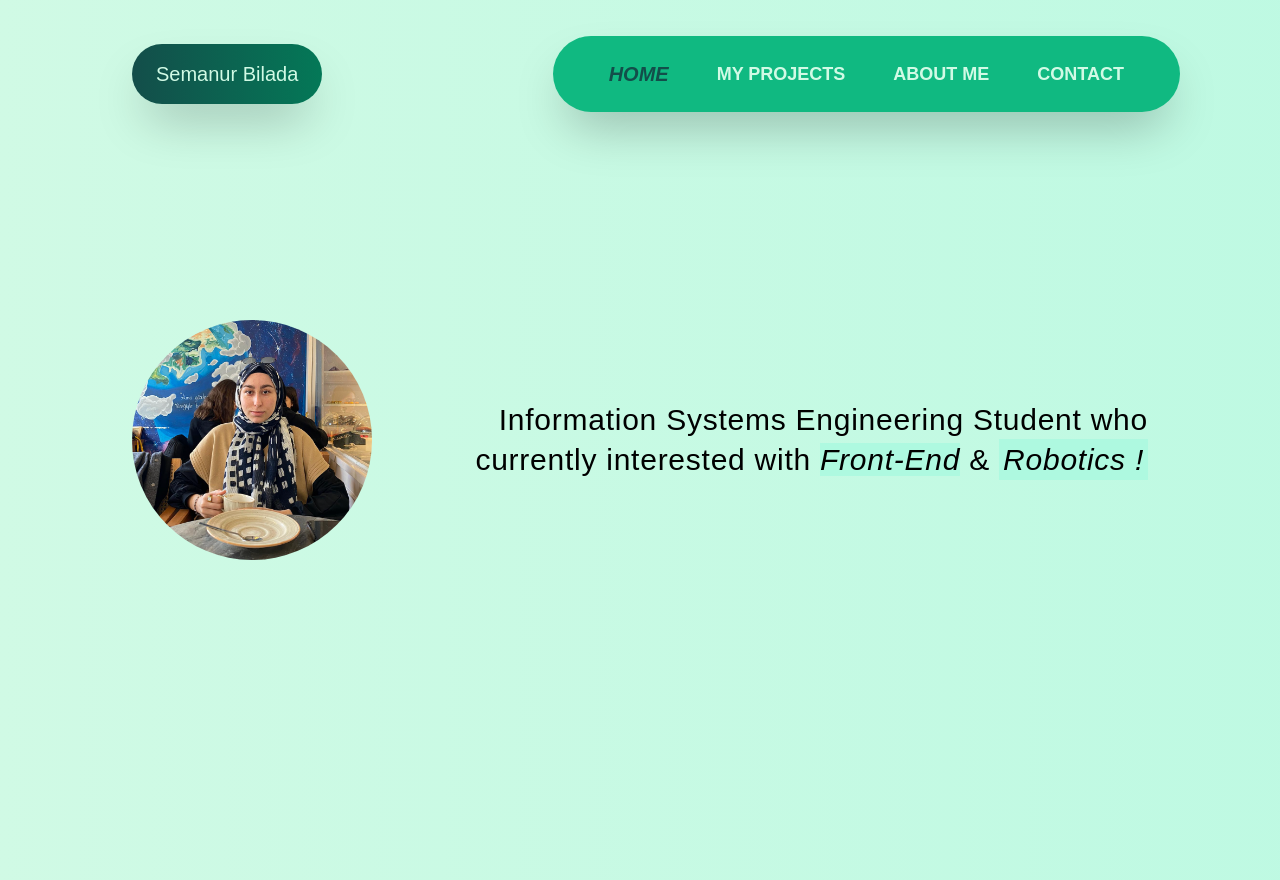
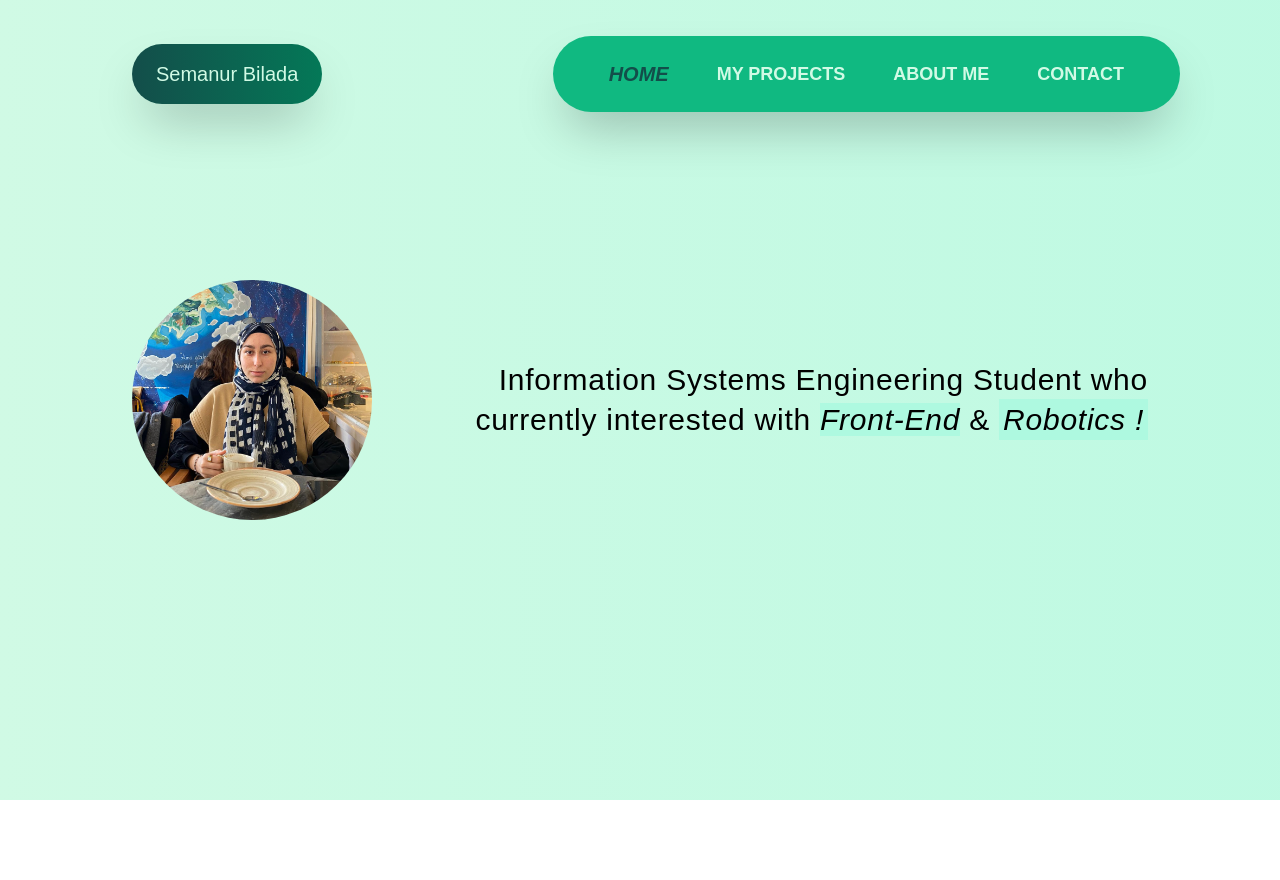
Before and after one commit to semanurbilada/portfolio-website, a React (Create React App) app: page /#/ in a window 1280 px wide. After the commit the page ends 800 px from the top, so only its background shows below. Built offline with nearby package versions, Linux system fonts and the light colour scheme.

Commit message:
issue fixed

```diff
--- a/src/css/index.css
+++ b/src/css/index.css
@@ -41,6 +41,6 @@
   }
 
   .section-default {
-    @apply container min-h-screen my-20 md:my-10;
+    @apply container min-h-screen my-2 md:my-0;
   }
 }
```
